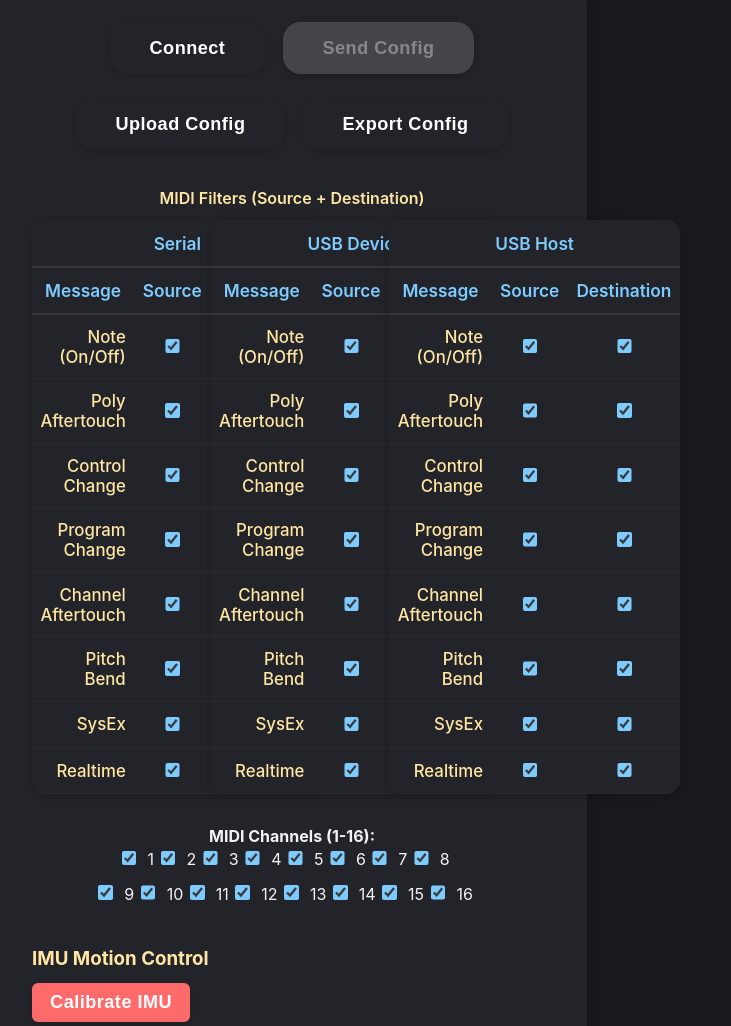
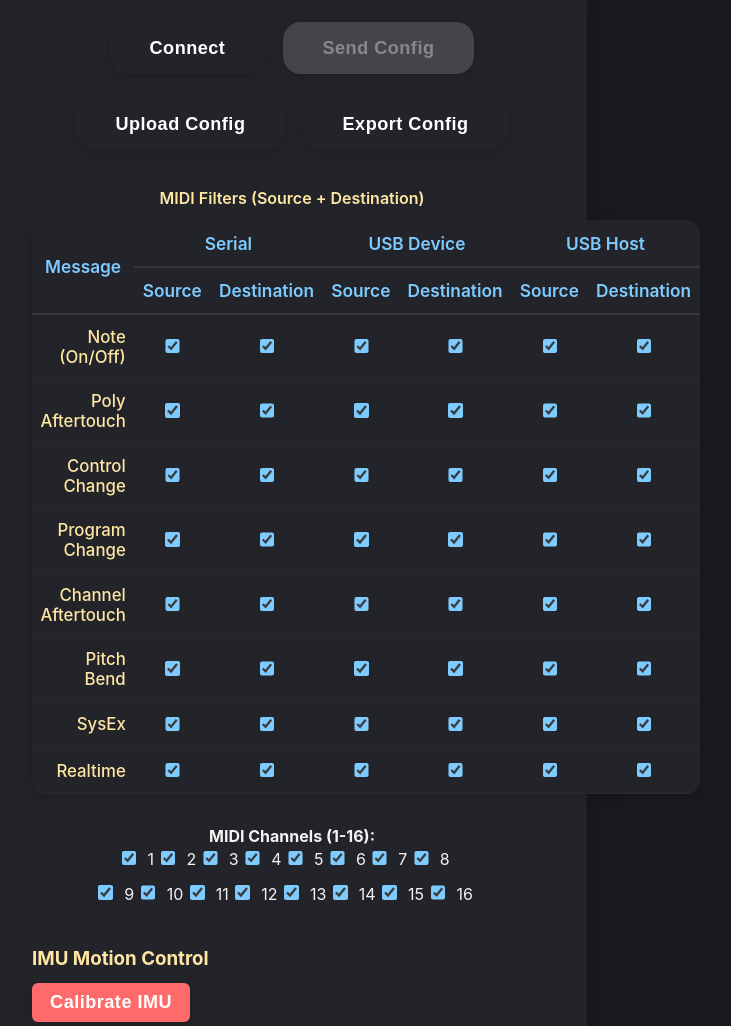
Before and after one commit to Hanz-Tech/MIDI-PicoLink-firmware, a website built with webpack: page web_configurator/index.html in a window 1280 px wide. Shown: the part 262-1288 px from the top of the page, without its empty margins (348-1079 px from the left). Built offline with nearby package versions, Linux system fonts and the light colour scheme.

Commit message:
fix(05-02): align filters in single matrix

```diff
--- a/web_configurator/index.html
+++ b/web_configurator/index.html
@@ -199,14 +199,19 @@
     <div style="margin-bottom: 0.8em; text-align: center; color: #ffe6a3; font-weight: 600;">
       MIDI Filters (Source + Destination)
     </div>
-    <div style="display: grid; grid-template-columns: repeat(3, 1fr); gap: 1em;">
     <table>
       <thead>
         <tr>
-            <th class="iface-header" colspan="3">Serial</th>
+          <th class="iface-header" rowspan="2">Message</th>
+          <th class="iface-header" colspan="2">Serial</th>
+          <th class="iface-header" colspan="2">USB Device</th>
+          <th class="iface-header" colspan="2">USB Host</th>
         </tr>
         <tr>
-            <th class="iface-header">Message</th>
+          <th class="iface-header">Source</th>
+          <th class="iface-header">Destination</th>
+          <th class="iface-header">Source</th>
+          <th class="iface-header">Destination</th>
           <th class="iface-header">Source</th>
           <th class="iface-header">Destination</th>
         </tr>
@@ -216,153 +221,76 @@
           <td class="msgtype-header">Note (On/Off)</td>
           <td><input type="checkbox" id="f-0-0" checked></td>
           <td><input type="checkbox" id="df-0-0" checked></td>
+          <td><input type="checkbox" id="f-1-0" checked></td>
+          <td><input type="checkbox" id="df-1-0" checked></td>
+          <td><input type="checkbox" id="f-2-0" checked></td>
+          <td><input type="checkbox" id="df-2-0" checked></td>
         </tr>
         <tr>
           <td class="msgtype-header">Poly Aftertouch</td>
           <td><input type="checkbox" id="f-0-1" checked></td>
           <td><input type="checkbox" id="df-0-1" checked></td>
+          <td><input type="checkbox" id="f-1-1" checked></td>
+          <td><input type="checkbox" id="df-1-1" checked></td>
+          <td><input type="checkbox" id="f-2-1" checked></td>
+          <td><input type="checkbox" id="df-2-1" checked></td>
         </tr>
         <tr>
           <td class="msgtype-header">Control Change</td>
           <td><input type="checkbox" id="f-0-2" checked></td>
           <td><input type="checkbox" id="df-0-2" checked></td>
+          <td><input type="checkbox" id="f-1-2" checked></td>
+          <td><input type="checkbox" id="df-1-2" checked></td>
+          <td><input type="checkbox" id="f-2-2" checked></td>
+          <td><input type="checkbox" id="df-2-2" checked></td>
         </tr>
         <tr>
           <td class="msgtype-header">Program Change</td>
           <td><input type="checkbox" id="f-0-3" checked></td>
           <td><input type="checkbox" id="df-0-3" checked></td>
+          <td><input type="checkbox" id="f-1-3" checked></td>
+          <td><input type="checkbox" id="df-1-3" checked></td>
+          <td><input type="checkbox" id="f-2-3" checked></td>
+          <td><input type="checkbox" id="df-2-3" checked></td>
         </tr>
         <tr>
           <td class="msgtype-header">Channel Aftertouch</td>
           <td><input type="checkbox" id="f-0-4" checked></td>
           <td><input type="checkbox" id="df-0-4" checked></td>
+          <td><input type="checkbox" id="f-1-4" checked></td>
+          <td><input type="checkbox" id="df-1-4" checked></td>
+          <td><input type="checkbox" id="f-2-4" checked></td>
+          <td><input type="checkbox" id="df-2-4" checked></td>
         </tr>
         <tr>
           <td class="msgtype-header">Pitch Bend</td>
           <td><input type="checkbox" id="f-0-5" checked></td>
           <td><input type="checkbox" id="df-0-5" checked></td>
+          <td><input type="checkbox" id="f-1-5" checked></td>
+          <td><input type="checkbox" id="df-1-5" checked></td>
+          <td><input type="checkbox" id="f-2-5" checked></td>
+          <td><input type="checkbox" id="df-2-5" checked></td>
         </tr>
         <tr>
           <td class="msgtype-header">SysEx</td>
           <td><input type="checkbox" id="f-0-6" checked></td>
           <td><input type="checkbox" id="df-0-6" checked></td>
+          <td><input type="checkbox" id="f-1-6" checked></td>
+          <td><input type="checkbox" id="df-1-6" checked></td>
+          <td><input type="checkbox" id="f-2-6" checked></td>
+          <td><input type="checkbox" id="df-2-6" checked></td>
         </tr>
         <tr>
           <td class="msgtype-header">Realtime</td>
           <td><input type="checkbox" id="f-0-7" checked></td>
           <td><input type="checkbox" id="df-0-7" checked></td>
-          </tr>
-        </tbody>
-      </table>
-      <table>
-        <thead>
-          <tr>
-            <th class="iface-header" colspan="3">USB Device</th>
-          </tr>
-          <tr>
-            <th class="iface-header">Message</th>
-            <th class="iface-header">Source</th>
-            <th class="iface-header">Destination</th>
-          </tr>
-        </thead>
-        <tbody>
-          <tr>
-            <td class="msgtype-header">Note (On/Off)</td>
-            <td><input type="checkbox" id="f-1-0" checked></td>
-            <td><input type="checkbox" id="df-1-0" checked></td>
-          </tr>
-          <tr>
-            <td class="msgtype-header">Poly Aftertouch</td>
-            <td><input type="checkbox" id="f-1-1" checked></td>
-            <td><input type="checkbox" id="df-1-1" checked></td>
-          </tr>
-          <tr>
-            <td class="msgtype-header">Control Change</td>
-            <td><input type="checkbox" id="f-1-2" checked></td>
-            <td><input type="checkbox" id="df-1-2" checked></td>
-          </tr>
-          <tr>
-            <td class="msgtype-header">Program Change</td>
-            <td><input type="checkbox" id="f-1-3" checked></td>
-            <td><input type="checkbox" id="df-1-3" checked></td>
-          </tr>
-          <tr>
-            <td class="msgtype-header">Channel Aftertouch</td>
-            <td><input type="checkbox" id="f-1-4" checked></td>
-            <td><input type="checkbox" id="df-1-4" checked></td>
-          </tr>
-          <tr>
-            <td class="msgtype-header">Pitch Bend</td>
-            <td><input type="checkbox" id="f-1-5" checked></td>
-            <td><input type="checkbox" id="df-1-5" checked></td>
-          </tr>
-          <tr>
-            <td class="msgtype-header">SysEx</td>
-            <td><input type="checkbox" id="f-1-6" checked></td>
-            <td><input type="checkbox" id="df-1-6" checked></td>
-          </tr>
-          <tr>
-            <td class="msgtype-header">Realtime</td>
           <td><input type="checkbox" id="f-1-7" checked></td>
           <td><input type="checkbox" id="df-1-7" checked></td>
-          </tr>
-        </tbody>
-      </table>
-      <table>
-        <thead>
-          <tr>
-            <th class="iface-header" colspan="3">USB Host</th>
-          </tr>
-          <tr>
-            <th class="iface-header">Message</th>
-            <th class="iface-header">Source</th>
-            <th class="iface-header">Destination</th>
-          </tr>
-        </thead>
-        <tbody>
-          <tr>
-            <td class="msgtype-header">Note (On/Off)</td>
-            <td><input type="checkbox" id="f-2-0" checked></td>
-            <td><input type="checkbox" id="df-2-0" checked></td>
-          </tr>
-          <tr>
-            <td class="msgtype-header">Poly Aftertouch</td>
-            <td><input type="checkbox" id="f-2-1" checked></td>
-            <td><input type="checkbox" id="df-2-1" checked></td>
-          </tr>
-          <tr>
-            <td class="msgtype-header">Control Change</td>
-            <td><input type="checkbox" id="f-2-2" checked></td>
-            <td><input type="checkbox" id="df-2-2" checked></td>
-          </tr>
-          <tr>
-            <td class="msgtype-header">Program Change</td>
-            <td><input type="checkbox" id="f-2-3" checked></td>
-            <td><input type="checkbox" id="df-2-3" checked></td>
-          </tr>
-          <tr>
-            <td class="msgtype-header">Channel Aftertouch</td>
-            <td><input type="checkbox" id="f-2-4" checked></td>
-            <td><input type="checkbox" id="df-2-4" checked></td>
-          </tr>
-          <tr>
-            <td class="msgtype-header">Pitch Bend</td>
-            <td><input type="checkbox" id="f-2-5" checked></td>
-            <td><input type="checkbox" id="df-2-5" checked></td>
-          </tr>
-          <tr>
-            <td class="msgtype-header">SysEx</td>
-            <td><input type="checkbox" id="f-2-6" checked></td>
-            <td><input type="checkbox" id="df-2-6" checked></td>
-          </tr>
-          <tr>
-            <td class="msgtype-header">Realtime</td>
           <td><input type="checkbox" id="f-2-7" checked></td>
           <td><input type="checkbox" id="df-2-7" checked></td>
         </tr>
       </tbody>
     </table>
-    </div>
       <div class="channels">
         <b>MIDI Channels (1-16):</b><br>
         <span id="channels">
```
Lines whose indentation alone changed are shown as unchanged.
